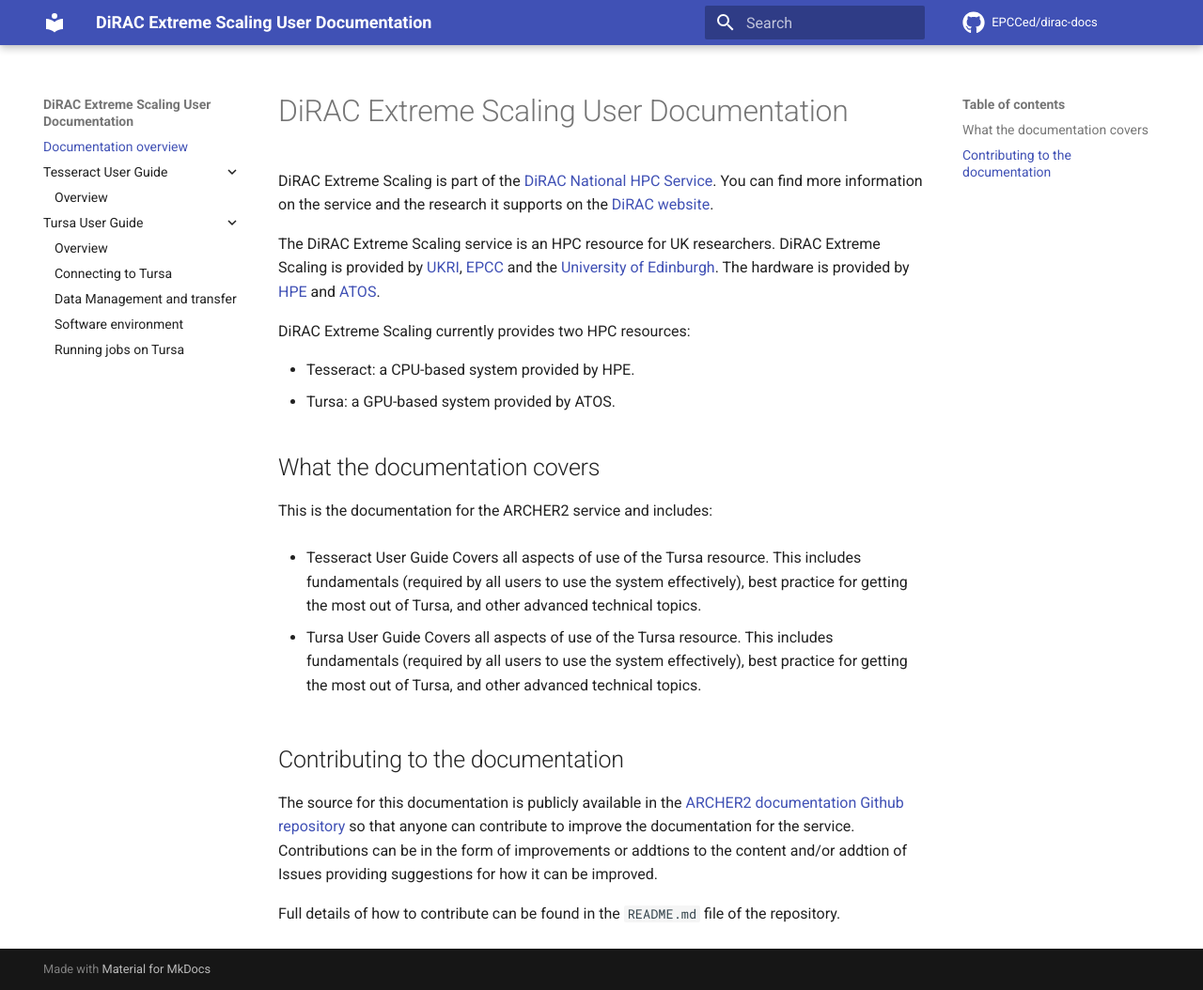
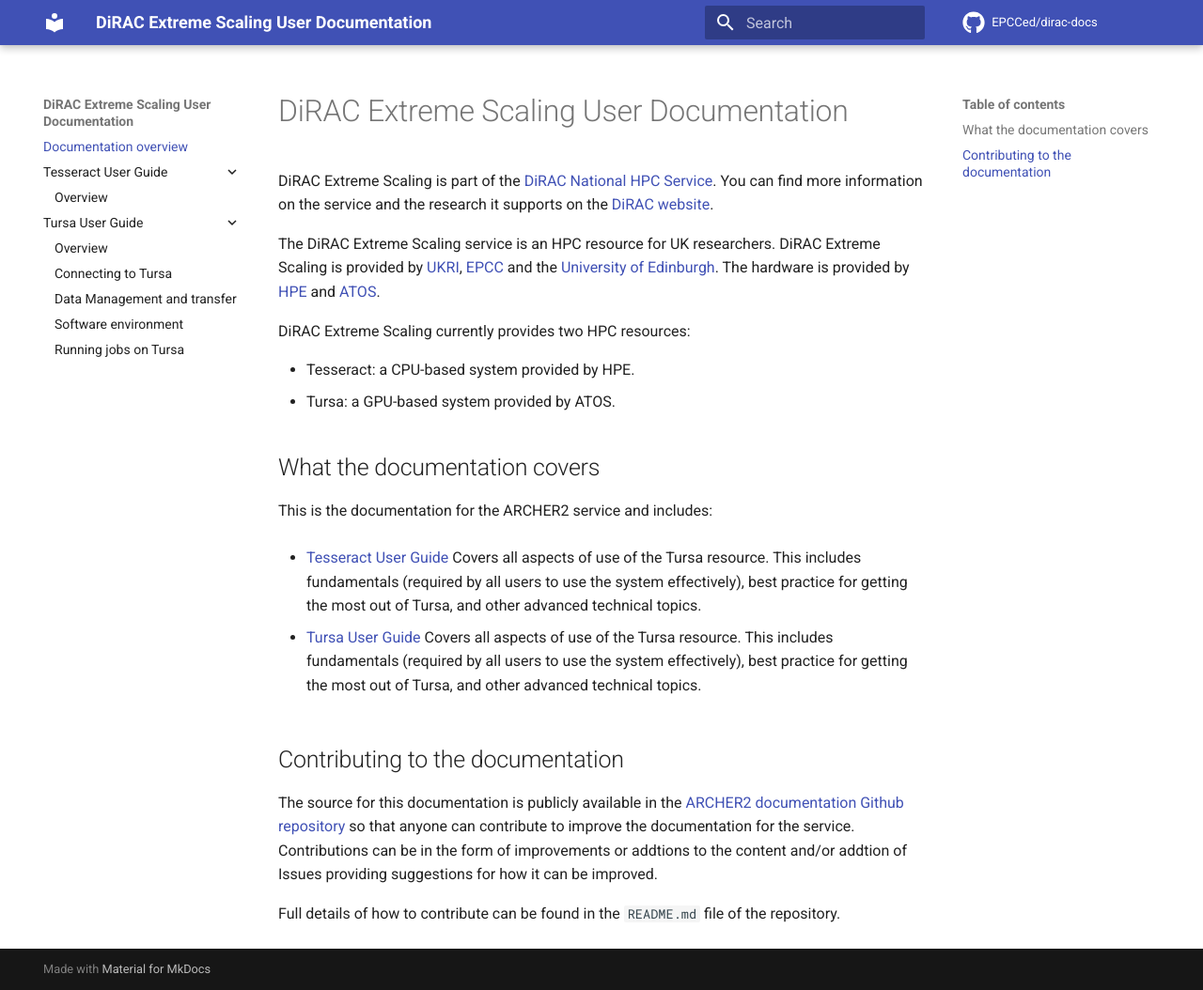
Before and after one commit to EPCCed/dirac-docs, an MkDocs documentation site: the page built from docs/index.md, in a window 1280 px wide and 1054 px high. Shown: the whole window at 94% size. Built offline with MkDocs 1.6.1 and Material for MkDocs 9.7.7, drawn with Linux system fonts in a browser that asks for light colours; comment, search, counter and statistics services are not loaded; some of the changed lines change nothing that is shown.

Commit message:
Corrects links

```diff
--- a/docs/index.md
+++ b/docs/index.md
@@ -8,7 +8,7 @@
 researchers. DiRAC Extreme Scaling is provided by [UKRI](https://www.ukri.org/),
 [EPCC](https://www.epcc.ed.ac.uk/) and the [University of
 Edinburgh](https://www.ed.ac.uk/). The hardware is provided
-by [HPE](https://www.hpe.com) and [ATOS](https://www.atos.com).
+by [HPE](https://www.hpe.com) and [ATOS](https://www.atos.net).
 
 DiRAC Extreme Scaling currently provides two HPC resources:
 
@@ -19,13 +19,13 @@
 
 This is the documentation for the ARCHER2 service and includes:
 
-  - Tesseract User Guide
+  - [Tesseract User Guide](https://tesseract-dirac.readthedocs.io/en/latest/)
     Covers all aspects of use of the Tursa resource.
     This includes fundamentals (required by all users to use the system
     effectively), best practice for getting the most out of Tursa, and
     other advanced technical topics.
 
-  - Tursa User Guide
+  - [Tursa User Guide](tursa-user-guide/index.md)
     Covers all aspects of use of the Tursa resource.
     This includes fundamentals (required by all users to use the system
     effectively), best practice for getting the most out of Tursa, and
```
